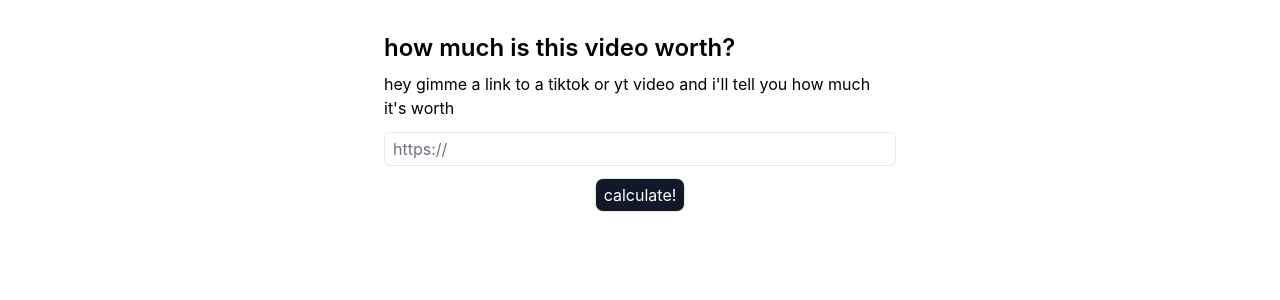
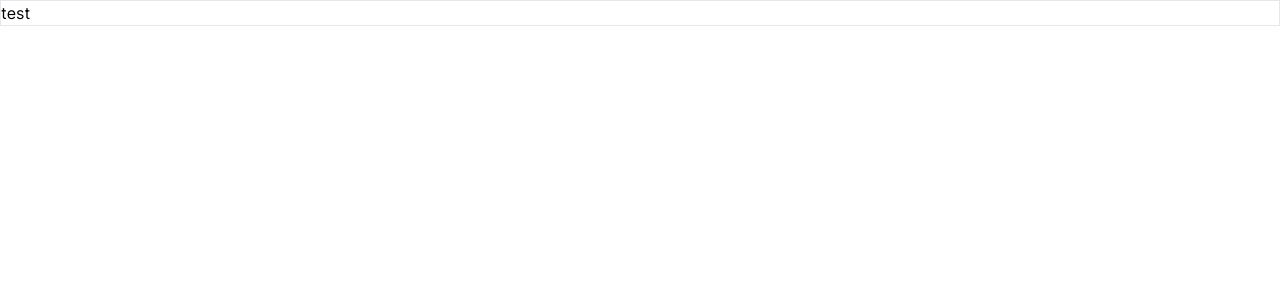
Before and after one commit to itsmnjn/nextjs-ts-tailwind-starter, a Next.js app: page / in a window 1280 px wide. Shown: the top 300 px of the page. Built offline with nearby package versions, Linux system fonts and the light colour scheme.

Commit message:
Revert "Implement basic wireframe"
This reverts commit 52cf7058cf7b3b888f1165ec2d97bd167c9ff712.

```diff
--- a/src/pages/index.tsx
+++ b/src/pages/index.tsx
@@ -1,68 +1,9 @@
-import React, { useState } from 'react';
+import * as React from 'react';
 
 export default function HomePage() {
-  const [showModal, setShowModal] = useState(false);
-  const onButtonClick = () => {
-    // make request to scraping api here and get $ value
-    console.log('button clicked!');
-    setShowModal(true);
-  };
-
   return (
-    <main className='flex flex-col items-center p-3 pt-8'>
-      <section className='flex flex-col max-w-lg'>
-        <h1 className='mb-2 text-2xl font-semibold'>
-          how much is this video worth?
-        </h1>
-        <p className='mb-3'>
-          hey gimme a link to a tiktok or yt video and i'll tell you how much
-          it's worth
-        </p>
-        <input
-          className='py-1 pl-2 mb-3 border rounded-md'
-          placeholder='https://'
-        />
-        <button
-          type='button'
-          onClick={onButtonClick}
-          className='self-center px-2 py-1 text-white transition bg-gray-900 border rounded-lg active:bg-gray-800 active:scale-95'
-        >
-          calculate!
-        </button>
-      </section>
-
-      {showModal && (
-        <div
-          id='modal-wrapper'
-          className='absolute top-0 z-10 flex items-center justify-center w-full h-full p-3'
-          onClick={() => {
-            setShowModal(false);
-          }}
-        >
-          <div
-            id='modal-bg'
-            className='absolute top-0 w-full h-full bg-black opacity-25'
-          />
-          <div
-            id='modal-container'
-            className='z-10 w-full h-full max-w-sm bg-white shadow-lg rounded-xl max-h-96'
-            onClick={(e) => {
-              e.stopPropagation();
-            }}
-          >
-            <div
-              id='modal-content'
-              className='relative flex flex-col items-center justify-center w-full h-full'
-            >
-              <p className='mb-2 text-lg'>this video is worth:</p>
-              <p className='text-4xl font-semibold'>$100!</p>
-              <p className='absolute text-xs right-4 bottom-4'>
-                just kidding, this is a wip...
-              </p>
-            </div>
-          </div>
-        </div>
-      )}
+    <main className='w-full border'>
+      <p className=''>test</p>
     </main>
   );
 }
--- a/src/styles/globals.css
+++ b/src/styles/globals.css
@@ -17,7 +17,9 @@
 
   html,
   body,
-  div#__next {
+  body > div:first-child,
+  div#__next,
+  div#__next > div {
     height: 100%;
   }
 
```
